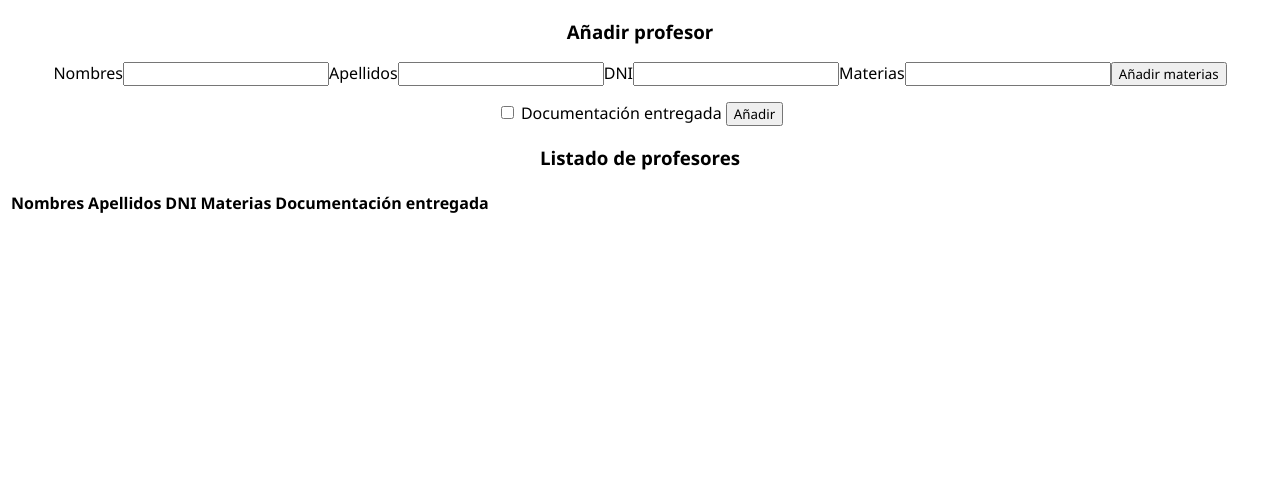
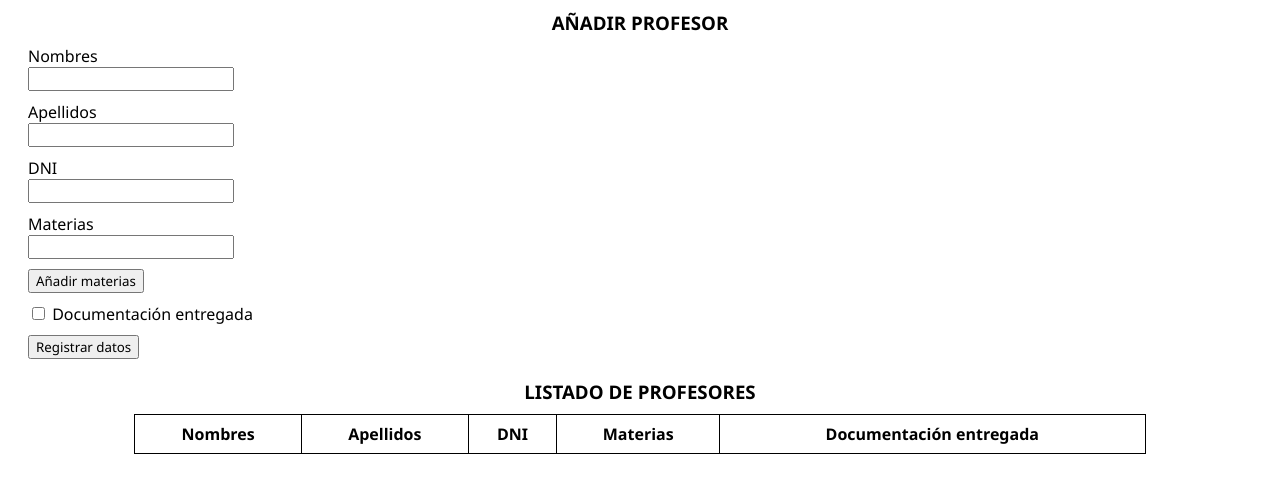
Before and after one commit to kevinmadrid-dev/vuejs3-basics, a Vue app: page / in a window 1280 px wide. Shown: the top 492 px of the page. Built offline with nearby package versions, Linux system fonts and the light colour scheme.

Commit message:
style: :lipstick: Se estilizó el componente de profesores

```diff
--- a/src/components/TeacherComponent.vue
+++ b/src/components/TeacherComponent.vue
@@ -1,25 +1,52 @@
 <template>
-  <section>
+  <section class="section-form">
     <h3>Añadir profesor</h3>
 
-    <div>
-      <label>Nombres<input type="text" v-model="teacher.teacherName" /></label>
-      <label>Apellidos<input type="text" v-model="teacher.teacherLastName" /></label>
-      <label>DNI<input type="text" v-model="teacher.teacherDni" /></label>
-      <label>Materias<input type="text" v-model="teacherSubject" /></label>
-      <button @click="handleSubject()">Añadir materias</button>
-      <ul>
-        <li v-for="(i_subject, index) in teacher.teacherSubjects" v-bind:key="index">
-          {{ i_subject }}
-        </li>
-      </ul>
+    <div class="container">
+      <div class="div-name">
+        <label>Nombres</label>
+        <input type="text" v-model="teacher.teacherName" />
+      </div>
 
-      <input type="checkbox" v-model="teacher.teacherDocs" /> Documentación entregada
-      <button @click="handleTeacher()">Añadir</button>
+      <div class="div-last_name">
+        <label>Apellidos</label>
+        <input type="text" v-model="teacher.teacherLastName" />
+      </div>
+
+      <div class="div-dni">
+        <label>DNI</label>
+        <input type="text" v-model="teacher.teacherDni" />
+      </div>
+
+      <div class="div-subject">
+        <label>Materias</label>
+        <input type="text" v-model="teacherSubject" />
+        <button @click="handleSubject()">Añadir materias</button>
+      </div>
+
+      <div class="div-list_subject">
+        <ul>
+          <li
+            v-for="(i_subject, index) in teacher.teacherSubjects"
+            v-bind:key="index"
+          >
+            {{ i_subject }}
+          </li>
+        </ul>
+      </div>
+
+      <div class="div-doc">
+        <input type="checkbox" v-model="teacher.teacherDocs" /> Documentación
+        entregada
+      </div>
+
+      <div class="div-register">
+        <button @click="handleTeacher()">Registrar datos</button>
+      </div>
     </div>
   </section>
 
-  <section>
+  <section class="section-list">
     <h3>Listado de profesores</h3>
 
     <table>
@@ -101,6 +128,51 @@ const handleTeacher = () => {
 <style scoped>
 * {
   font-family: "Segoe UI", Tahoma, Geneva, Verdana, sans-serif;
+}
+
+h3 {
+  text-transform: uppercase;
+  margin: 10px;
   text-align: center;
 }
+
+div {
+  margin: 10px;
+}
+
+label,
+button {
+  display: block;
+}
+
+ul,
+li {
+  list-style-type: none;
+  border: 0;
+  padding: 0;
+  margin: 0;
+}
+
+button {
+  margin: 10px 0px;
+}
+
+table {
+  border-collapse: collapse;
+  width: 80%;
+}
+
+td,
+th {
+  border: 1px solid #000;
+  text-align: center;
+  padding: 8px;
+}
+
+.section-list {
+  display: flex;
+  flex-direction: column;
+  justify-content: center;
+  align-items: center;
+}
 </style>
```
